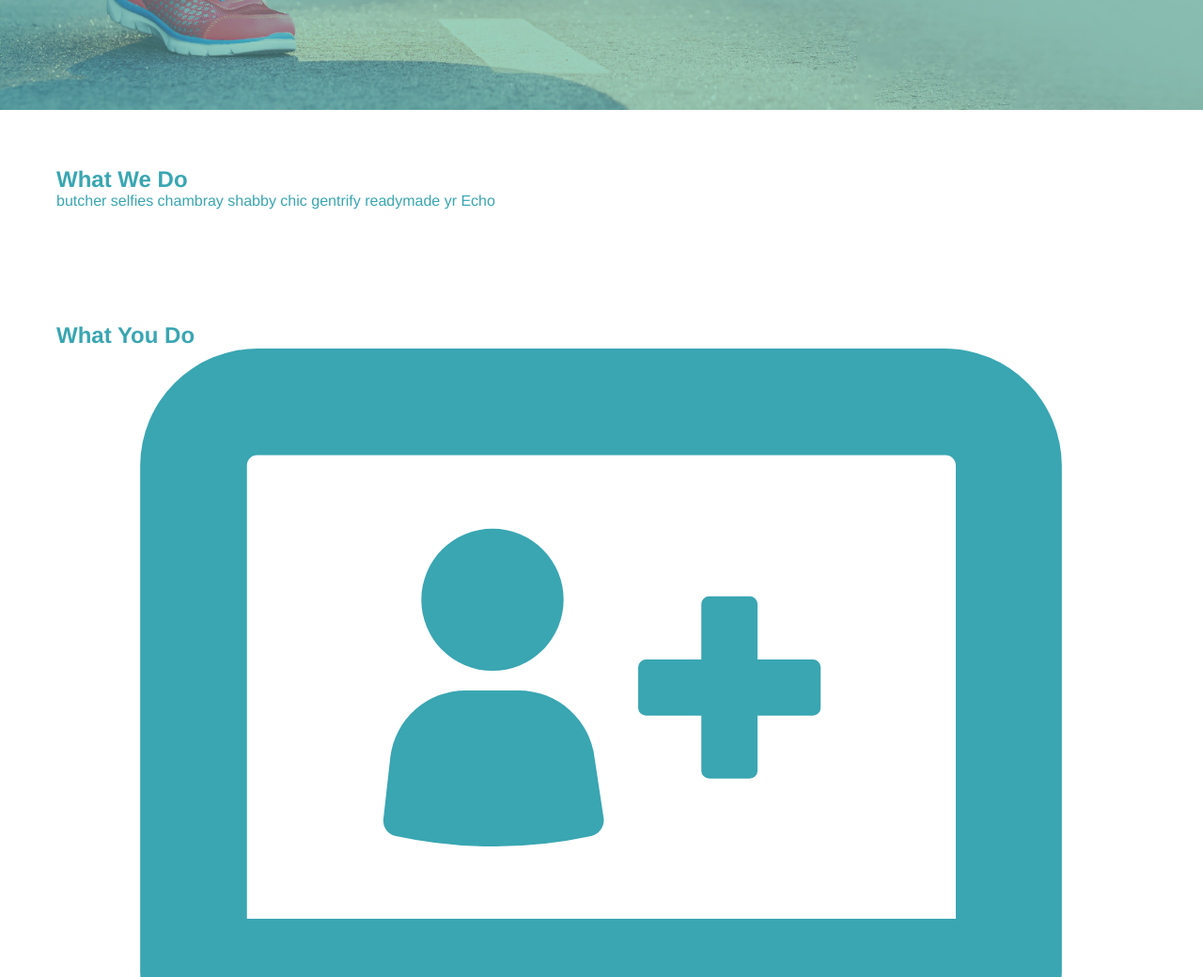
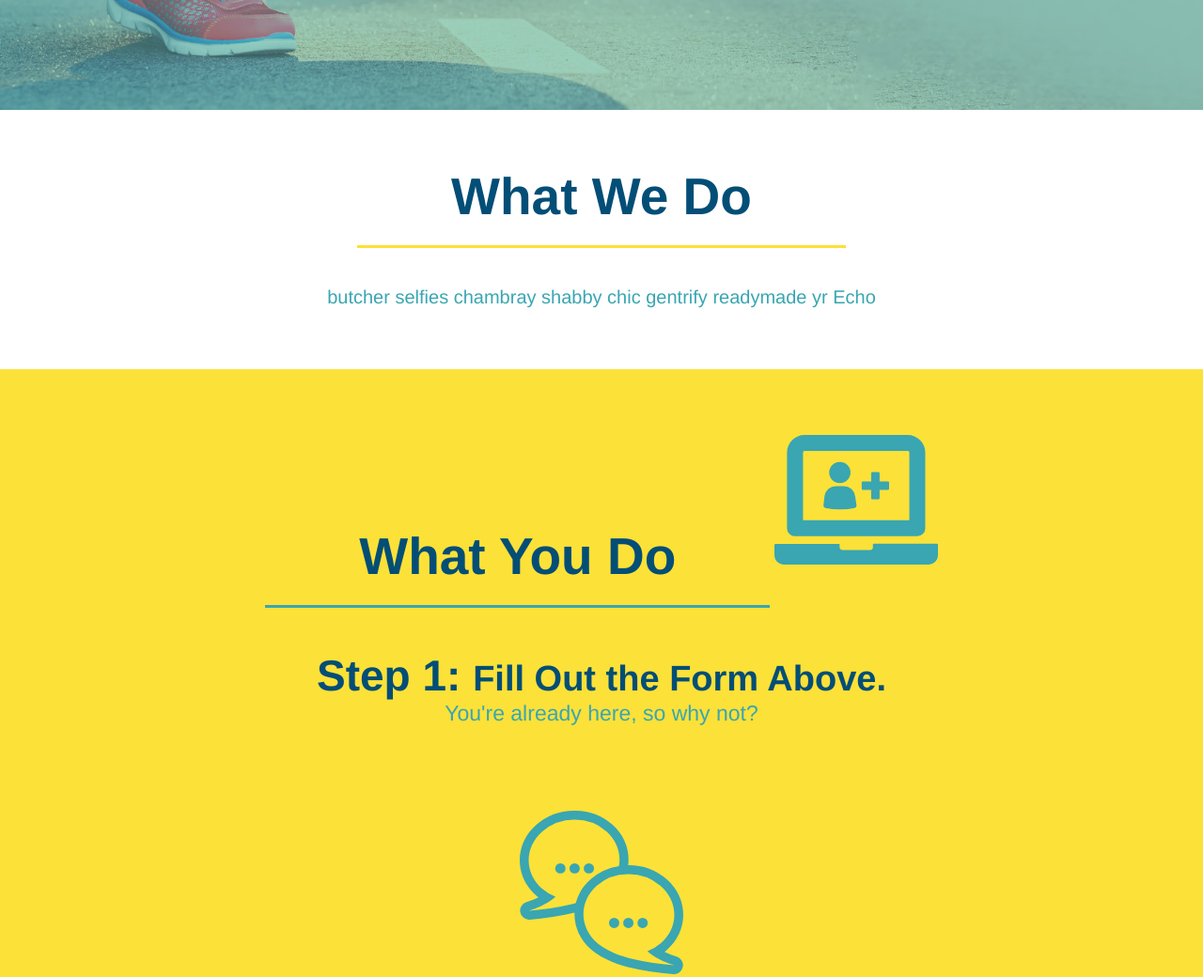
Before and after one commit to Beetl3bard/run-buddy, a plain HTML site: page index.html in a window 1280 px wide. Shown: the part 583-1623 px from the top of the page at 94% size. Drawn offline with Linux system fonts and the light colour scheme.

Commit message:
create and style what you do section

```diff
--- a/assets/css/style.css
+++ b/assets/css/style.css
@@ -64,3 +64,28 @@ section {padding: 60px;}
                                      padding: 10px 20px;
                                      font-size: 16px;}
 /* HERO STYLE END */
+.intro{text-align: center;}
+.intro p {line-height: 1.7;
+          color: #39a6b2;
+          width: 80%;
+          font-size: 20px;
+          margin: 0 auto;}
+.steps {text-align: center;
+        background: #fce138;}
+.steps div {margin-bottom: 80px;}
+.steps img {width:15%;
+            margin: 10px 0;}
+.steps h3 {color: #024e76;
+           font-size: 46px;
+            margin-top: 10px;}
+.steps p {color: #39a6b2;
+          font-size: 23px;}
+.steps span {font-size: 38px;}
+.section-title {font-size: 55px;
+                  color: #024e76;
+                  margin-bottom: 35px;
+                  padding: 0 100px 20px 100px;
+                  border-bottom: 3px solid;
+                  display: inline-block;}
+.primary-border{border-color: #fce138;}
+.secondary-border{border-color: #39a6b2;}
--- a/index.html
+++ b/index.html
@@ -66,30 +66,33 @@
         <!--end hero-->
 
         <!--"what we do" section-->
-        <section id="what-we-do">
-            <h2>What We Do</h2>
+        <section id="what-we-do" class="intro">
+            <h2 class="section-title primary-border">What We Do</h2>
             <p>butcher selfies chambray shabby chic gentrify readymade yr Echo</p>
         </section>
 
         <!--"What You Do" section-->
-        <section id="what-you-do">
-            <h2>What You Do</h2>
+        <section id="what-you-do" class="steps">
+            <h2 class="section-title secondary-border">What You Do</h2>
             <!--insert img element-->
             <img src="./assets/images/step-1.svg" alt="" />
             <div>
-                 <h3>Step 1: Fill Out the Form Above.</h3>
+                 <h3>Step 1: <span>Fill Out the Form Above.</span></h3>
                  <p>You're already here, so why not?</p>
             </div>
             <div>
-                <h3>Step 2: Consult with One of Our Trainers.</h3>
+                <img src="./assets/images/step-2.svg" alt="" />
+                <h3>Step 2: <span>Consult with One of Our Trainers.</span></h3>
                 <p>Are you here to build muscle, lose weight, or just feel good?</p>
            </div>
            <div>
-                <h3>Step 3: Get Running.</h3>
+               <img src="./assets/images/step-3.svg" alt="" />
+                <h3>Step 3: <span>Get Running.</span></h3>
                 <p>Hit the ground running (literally) one your trainer lays out your plan.</p>
             </div>
             <div>
-                <h3>Step 4: See Results.</h3>
+                <img src="./assets/images/step-4.svg" alt="" />
+                <h3>Step 4: <span>See Results.</span></h3>
                 <p>Bi-weekly checkins with your trainer will keep you focused.</p>
             </div>
         </section>
```
